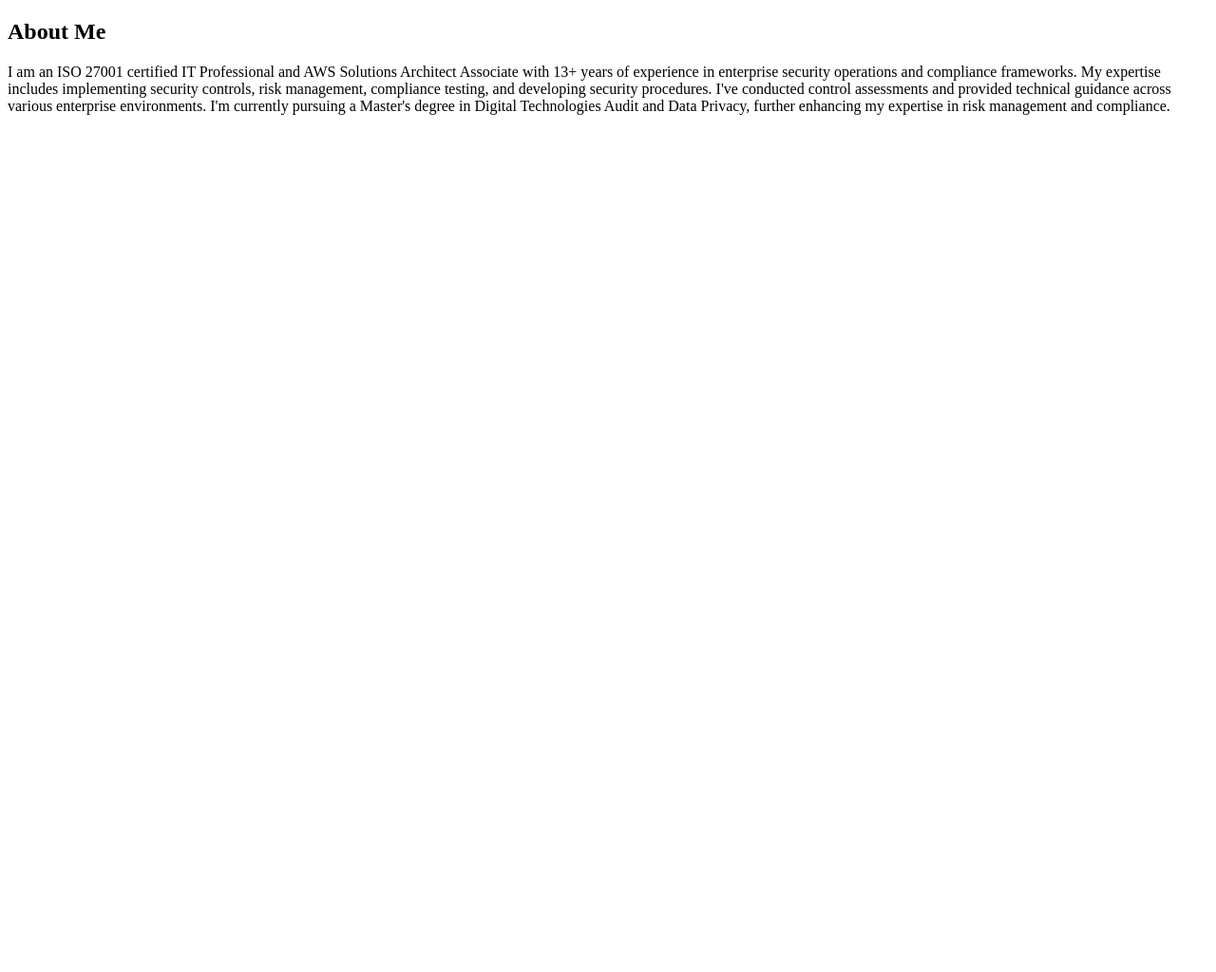
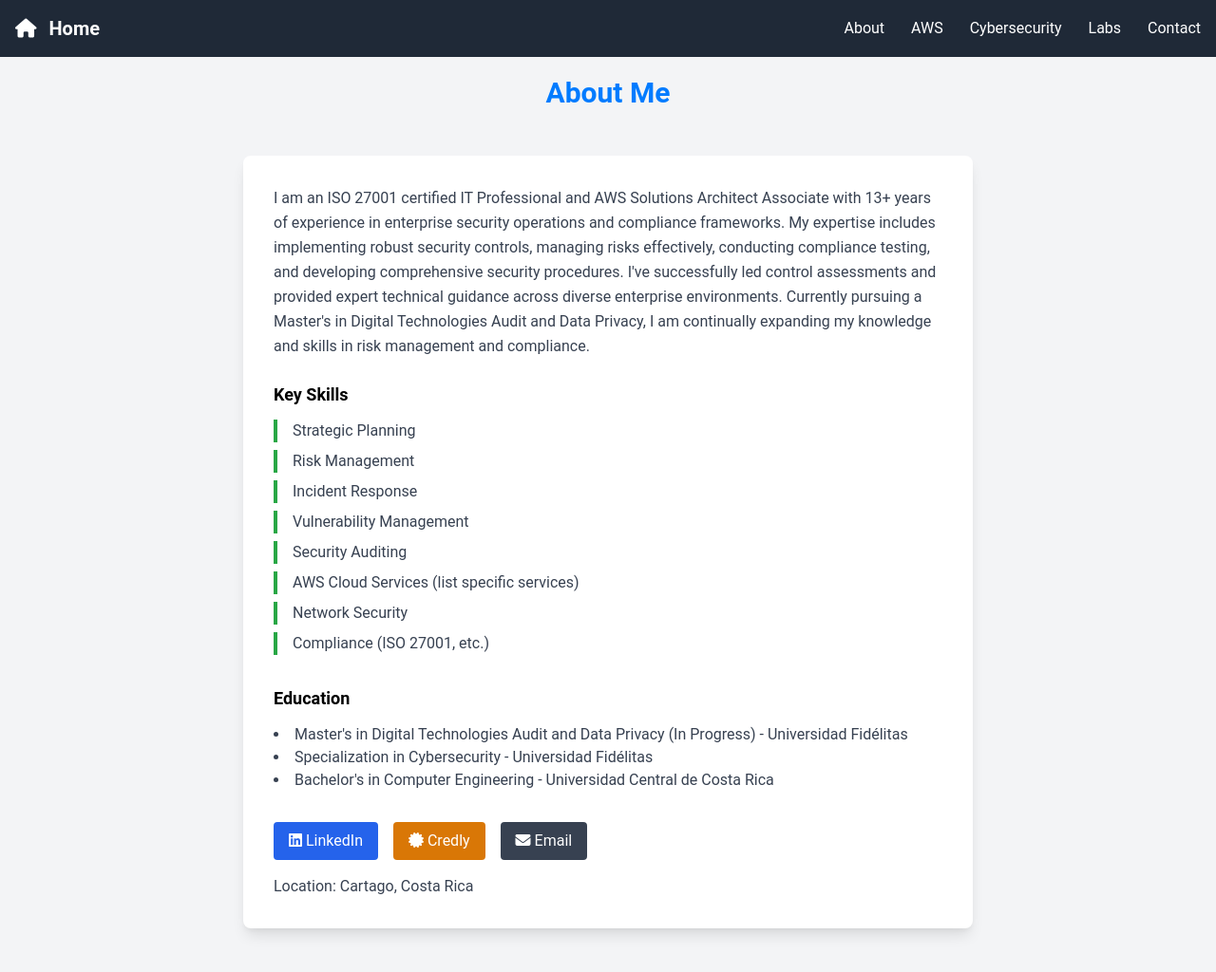
Before and after one commit to lmoralesa/lmoralesa.github.io, a plain HTML site: page about.html in a window 1280 px wide. Shown: the whole page at 95% size. Before the commit the page ends 800 px from the top, so only its background shows below. Drawn offline with nearby package versions, Linux system fonts and the light colour scheme.

Commit message:
Update about.html

```diff
--- a/about.html
+++ b/about.html
@@ -1,27 +1,94 @@
 <!DOCTYPE html>
 <html lang="en">
 <head>
-    <!-- ... (Head section same as index.html) ... -->
+    <meta charset="UTF-8">
+    <meta name="viewport" content="width=device-width, initial-scale=1.0">
+    <title>About Me | Liuben Morales A.</title>
+    <link href="https://cdnjs.cloudflare.com/ajax/libs/tailwindcss/2.2.19/tailwind.min.css" rel="stylesheet">
+    <script src="https://kit.fontawesome.com/3c3c4441a7.js" crossorigin="anonymous"></script>
+    <style>
+        /* Custom Styles - Optional additions for a Cybersecurity Theme */
+        body {
+            font-family: 'Roboto', sans-serif; /* Or a similar clean sans-serif font */
+        }
+        .section-title {
+            color: #007bff; /* Blue - Cybersecurity color scheme */
+        }
+        .skill-item {
+            border-left: 4px solid #28a745; /* Green - Cybersecurity color scheme */
+            padding-left: 1rem;
+            margin-bottom: 0.5rem;
+        }
+
+    </style>
 </head>
 <body class="bg-gray-100">
-    <!-- Navigation (same as index.html) -->
 
-    <section id="about" class="py-20 bg-white">
+    <!-- Navigation -->
+    <nav class="bg-gray-800 text-white p-4 fixed w-full z-50">
+        <div class="container mx-auto flex justify-between items-center">
+            <a href="index.html" class="text-xl font-bold hover:text-blue-300 transition duration-300">
+                <i class="fas fa-home mr-2"></i> Home
+            </a>
+            <div class="space-x-6">
+                <a href="about.html" class="hover:text-blue-300 transition duration-300">About</a>
+                <a href="aws.html" class="hover:text-blue-300 transition duration-300">AWS</a>
+                <a href="cybersecurity.html" class="hover:text-blue-300 transition duration-300">Cybersecurity</a>
+                <a href="labs.html" class="hover:text-blue-300 transition duration-300">Labs</a>
+                <a href="contact.html" class="hover:text-blue-300 transition duration-300">Contact</a>
+            </div>
+        </div>
+    </nav>
+
+
+    <section id="about" class="py-20 bg-gray-100">
         <div class="container mx-auto px-4">
-            <h2 class="text-3xl font-bold text-center mb-12">About Me</h2>
-            <div class="max-w-4xl mx-auto">
-                <div class="bg-gray-50 rounded-lg shadow-lg p-8">
-                    <p class="text-gray-700 mb-6 leading-relaxed">
-                        I am an ISO 27001 certified IT Professional and AWS Solutions Architect Associate with 13+ years of experience in enterprise security operations and compliance frameworks. My expertise includes implementing security controls, risk management, compliance testing, and developing security procedures. I've conducted control assessments and provided technical guidance across various enterprise environments.  I'm currently pursuing a Master's degree in Digital Technologies Audit and Data Privacy, further enhancing my expertise in risk management and compliance.
-                    </p>
+            <h2 class="text-3xl font-bold text-center section-title mb-12">About Me</h2>
+            <div class="max-w-3xl mx-auto bg-white rounded-lg shadow-lg p-8">
+                <p class="text-gray-700 mb-6 leading-relaxed">
+                    I am an ISO 27001 certified IT Professional and AWS Solutions Architect Associate with 13+ years of experience in enterprise security operations and compliance frameworks.  My expertise includes implementing robust security controls, managing risks effectively, conducting compliance testing, and developing comprehensive security procedures.  I've successfully led control assessments and provided expert technical guidance across diverse enterprise environments.  Currently pursuing a Master's in Digital Technologies Audit and Data Privacy, I am continually expanding my knowledge and skills in risk management and compliance.
+                </p>
 
-                    <!--  Add your skills, education, and links here, similar to the Spanish version but in English -->
+                <div class="mb-8">
+                    <h3 class="font-bold text-lg mb-3">Key Skills</h3>
+                    <ul class="text-gray-700">
+                        <li class="skill-item">Strategic Planning</li>
+                        <li class="skill-item">Risk Management</li>
+                        <li class="skill-item">Incident Response</li>
+                        <li class="skill-item">Vulnerability Management</li>
+                        <li class="skill-item">Security Auditing</li>
+                        <li class="skill-item">AWS Cloud Services (list specific services)</li>
+                        <li class="skill-item">Network Security</li>
+                        <li class="skill-item">Compliance (ISO 27001, etc.)</li>
+                    </ul>
+                </div>
 
+                <div class="mb-8">
+                    <h3 class="font-bold text-lg mb-3">Education</h3>
+                    <ul class="list-disc list-inside text-gray-700">
+                        <li>Master's in Digital Technologies Audit and Data Privacy (In Progress) - Universidad Fidélitas</li>
+                        <li>Specialization in Cybersecurity - Universidad Fidélitas</li>
+                        <li>Bachelor's in Computer Engineering - Universidad Central de Costa Rica</li>
+                    </ul>
                 </div>
+
+                <div class="flex space-x-4">
+                    <a href="https://www.linkedin.com/in/liuben-morales-alpizar" target="_blank" class="bg-blue-600 text-white px-4 py-2 rounded hover:bg-blue-700">
+                        <i class="fab fa-linkedin"></i> LinkedIn
+                    </a>
+                    <a href="https://www.credly.com/users/liuben-morales" target="_blank" class="bg-yellow-600 text-white px-4 py-2 rounded hover:bg-yellow-700">
+                        <i class="fas fa-certificate"></i> Credly
+                    </a>
+                    <a href="mailto:lmoralesa@me.com" class="bg-gray-700 text-white px-4 py-2 rounded hover:bg-gray-800">
+                        <i class="fas fa-envelope"></i> Email
+                    </a>
+                </div>
+                <p class="mt-4 text-gray-700">Location: Cartago, Costa Rica</p>
             </div>
         </div>
     </section>
 
     <!-- Footer (same as index.html) -->
+
 </body>
 </html>
```
